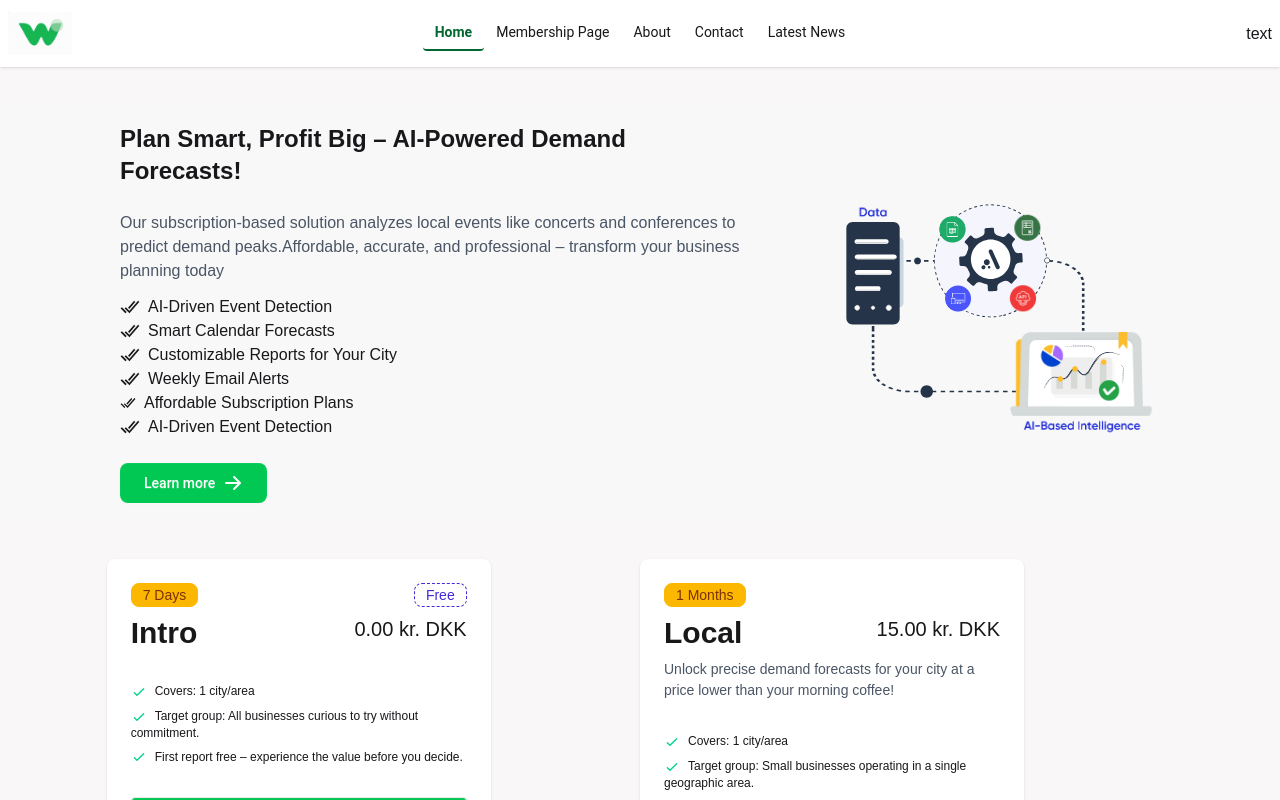
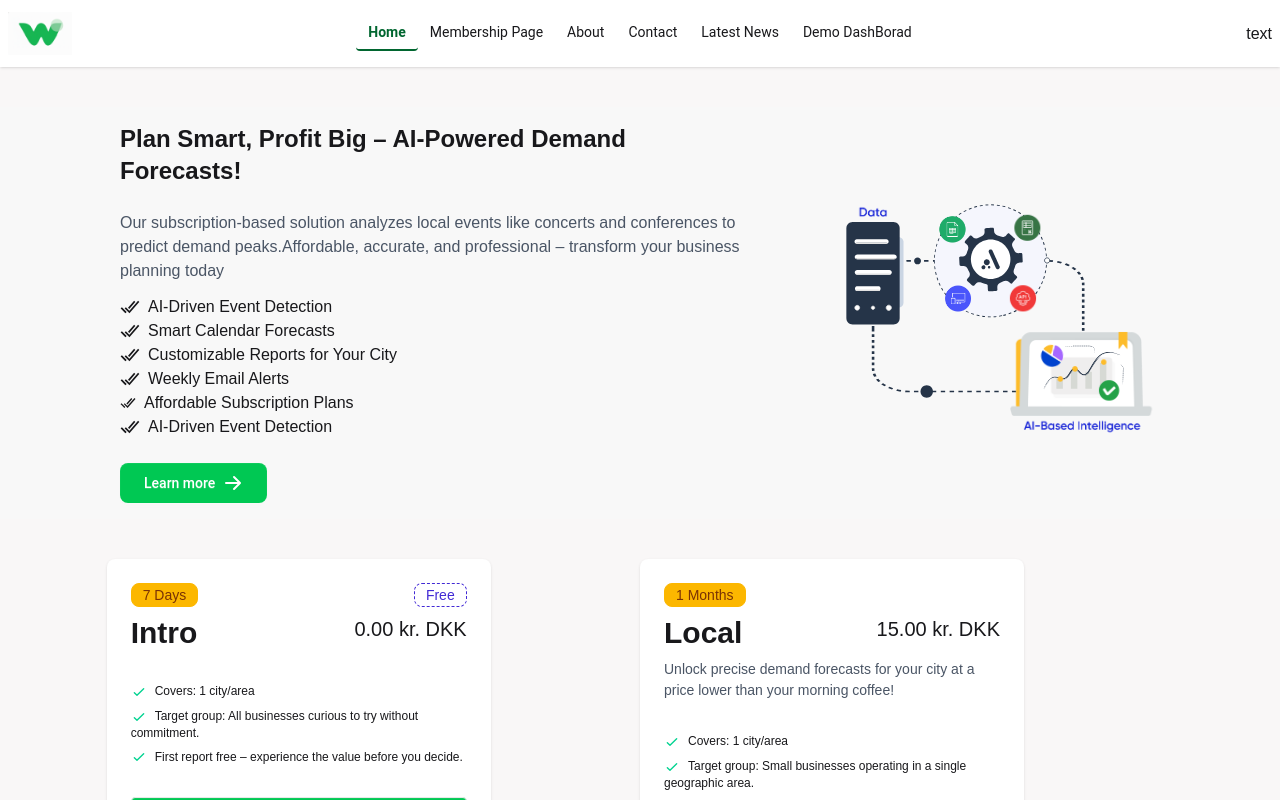
Before and after one commit to elevatorIbhome/elevator-frontend, a React (Vite) app: page / in a window 1280 px wide. Shown: the top 800 px of the page. Built offline with nearby package versions, Linux system fonts and the light colour scheme.

Commit message:
testing dashboard in navbar

```diff
--- a/src/Components/Navbar.jsx
+++ b/src/Components/Navbar.jsx
@@ -12,6 +12,7 @@ const Navbar = () => {
         <li className='roboto'><NavLink to='/contact'  className={({ isActive }) => isActive ? "active text-green-800 font-semibold border-b-2" : ""} >Contact</NavLink></li>
 
         <li className='roboto'><NavLink to='/news'  className={({ isActive }) => isActive ? "active text-green-800 font-semibold border-b-2" : ""} >Latest News</NavLink></li>
+        <li className='roboto'><NavLink to='/dashboard'  className={({ isActive }) => isActive ? "active text-green-800 font-semibold border-b-2" : ""} >Demo DashBorad</NavLink></li>
     </>
     return (
         <div className="navbar bg-base-100 shadow-sm rounder-lg">
```
